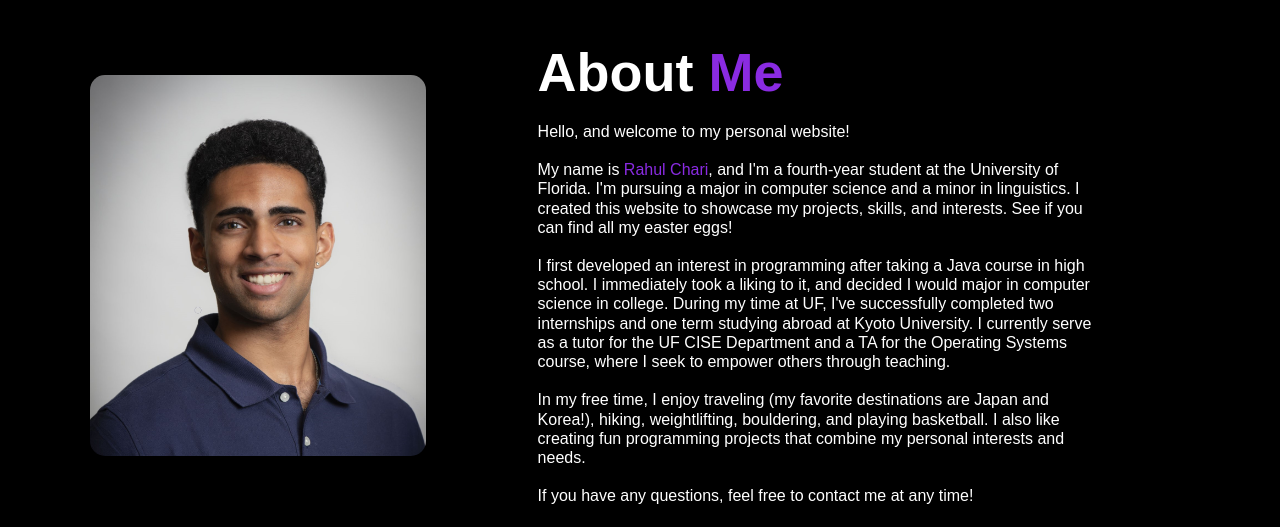
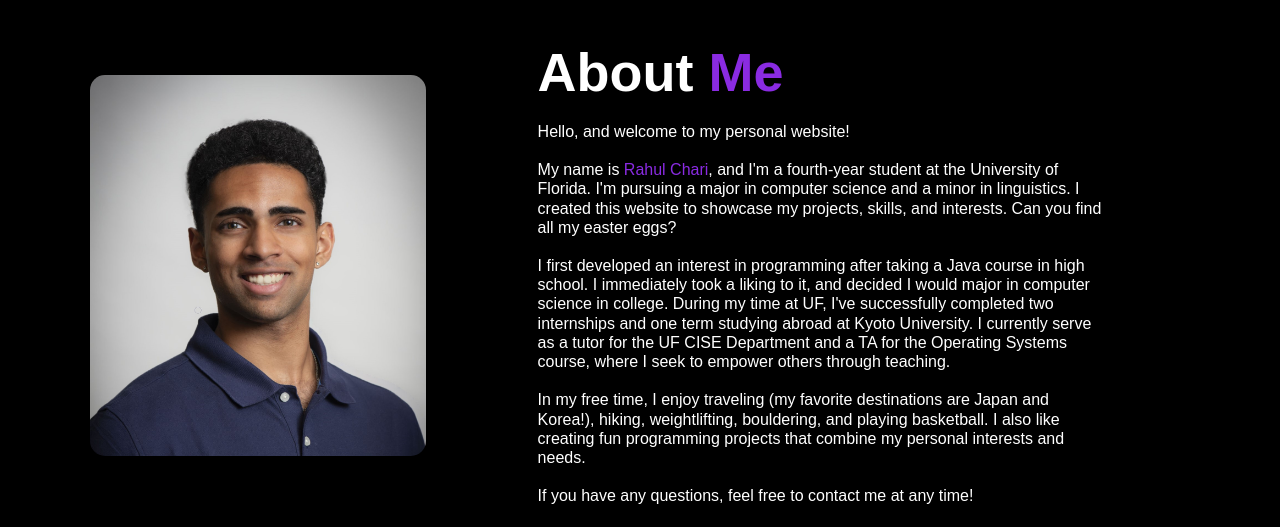
Before and after one commit to rah-1/personal-portfolio, a plain HTML site: page index.html in a window 1280 px wide. Shown: the part 840-1367 px from the top of the page. Drawn offline with nearby package versions, Linux system fonts and the light colour scheme.

Commit message:
Add files via upload

```diff
--- a/index.html
+++ b/index.html
@@ -42,7 +42,7 @@
                     <p> Hello, and welcome to my personal website!
                         <br><br>
                         My name is <rc> Rahul Chari</rc>, and I'm a fourth-year student at the University of Florida. I'm pursuing a major in computer science
-                        and a minor in linguistics. I created this website to showcase my projects, skills, and interests. See if you can find all my easter eggs!
+                        and a minor in linguistics. I created this website to showcase my projects, skills, and interests. Can you find all my easter eggs?
                         <br><br>
                         I first developed an interest in programming after taking a Java course in high school. I immediately took a liking to it,
                         and decided I would major in computer science in college.
```
